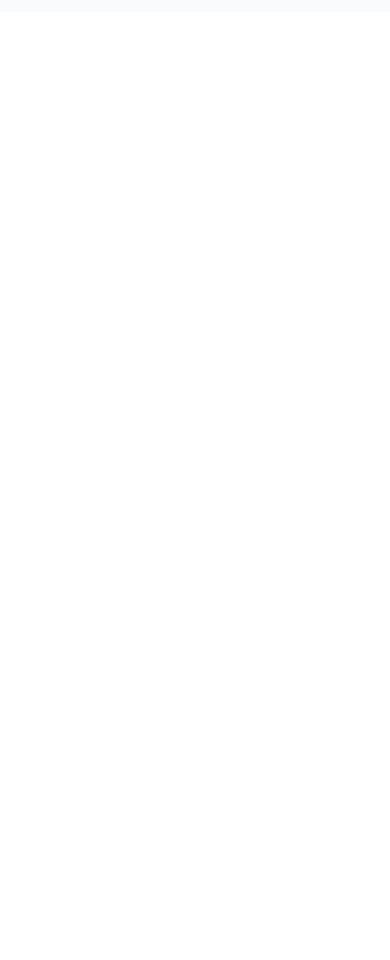
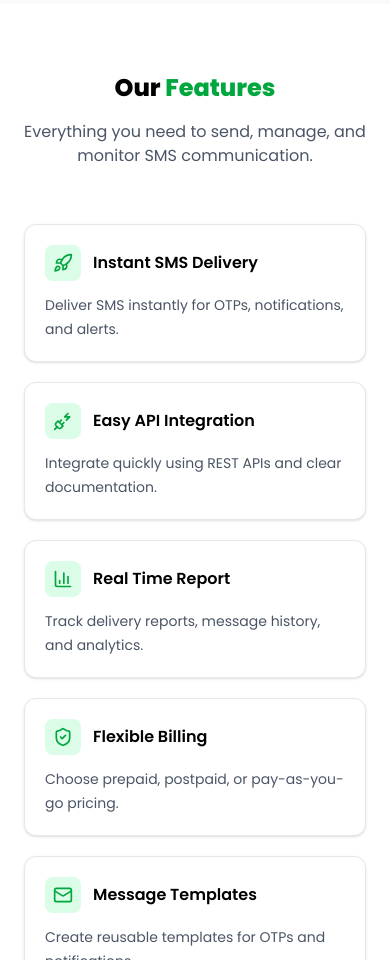
Before and after one commit to zelalem-yitbarek/Dagu_SMS_GAETWAY, a Next.js app in the folder frontend/: page / in a window 390 px wide. Shown: the part 1040-2000 px from the top of the page. Before the commit the page ends 1100 px from the top, so only its background shows below. Built offline with nearby package versions, Linux system fonts and the light colour scheme.

Commit message:
feat: add responsive features section with dark mode and scroll animations

```diff
--- a/frontend/src/app/page.tsx
+++ b/frontend/src/app/page.tsx
@@ -1,4 +1,5 @@
 
+import FeatureSection from "@/components/Features";
 import HeroSection from "@/components/HeroSection";
 import Navbar from "@/components/NavBar";
 import Trustedby from "@/components/Partners";
@@ -10,6 +11,7 @@ export default function Home() {
    <Navbar/>
    <HeroSection/>
    <Trustedby/>
+   <FeatureSection/>
    </>
   );
 }
--- /dev/null
+++ b/frontend/src/components/Features.tsx
@@ -0,0 +1,116 @@
+"use client";
+
+import { motion } from "framer-motion";
+import {
+  Rocket,
+  PlugZap,
+  BarChart3,
+  ShieldCheck,
+  Mail,
+  Languages,
+  RotateCcw,
+  LayoutDashboard,
+} from "lucide-react";
+
+const features = [
+  {
+    title: "Instant SMS Delivery",
+    description: "Deliver SMS instantly for OTPs, notifications, and alerts.",
+    icon: Rocket,
+  },
+  {
+    title: "Easy API Integration",
+    description: "Integrate quickly using REST APIs and clear documentation.",
+    icon: PlugZap,
+  },
+  {
+    title: "Real Time Report",
+    description: "Track delivery reports, message history, and analytics.",
+    icon: BarChart3,
+  },
+  {
+    title: "Flexible Billing",
+    description: "Choose prepaid, postpaid, or pay-as-you-go pricing.",
+    icon: ShieldCheck,
+  },
+  {
+    title: "Message Templates",
+    description: "Create reusable templates for OTPs and notifications.",
+    icon: Mail,
+  },
+  {
+    title: "Unicode Support",
+    description: "Send messages in Amharic, Afaan Oromo, Arabic, and more.",
+    icon: Languages,
+  },
+  {
+    title: "Automatic Retry",
+    description: "Retry failed deliveries automatically for better success.",
+    icon: RotateCcw,
+  },
+  {
+    title: "Analytics Dashboard",
+    description: "Monitor usage trends and delivery performance in real time.",
+    icon: LayoutDashboard,
+  },
+];
+
+export default function FeatureSection() {
+  return (
+    <section className="w-full bg-white py-5 transition-colors duration-300 dark:bg-gray-950">
+      <div className="mx-auto max-w-7xl px-6">
+        {/* Heading */}
+        <motion.div
+          initial={{ opacity: 0, y: 40 }}
+          whileInView={{ opacity: 1, y: 0 }}
+          viewport={{ once: true }}
+          transition={{ duration: 0.7 }}
+          className="mb-14 text-center"
+        >
+          <h2 className="text-2xl font-extrabold text-black dark:text-white">
+            Our <span className="text-green-600">Features</span>
+          </h2>
+
+          <p className="mx-auto mt-4 max-w-2xl text-gray-600 dark:text-gray-300">
+            Everything you need to send, manage, and monitor SMS communication.
+          </p>
+        </motion.div>
+
+        {/* Features Grid */}
+        <div className="grid gap-5 md:grid-cols-2 lg:grid-cols-4">
+          {features.map((feature, index) => {
+            const Icon = feature.icon;
+
+            return (
+              <motion.div
+                key={feature.title}
+                initial={{ opacity: 0, y: 40 }}
+                whileInView={{ opacity: 1, y: 0 }}
+                viewport={{ once: true }}
+                transition={{
+                  duration: 0.6,
+                  delay: index * 0.1,
+                }}
+                className="rounded-xl border border-gray-200 bg-white p-5 shadow-sm transition-all duration-300 hover:-translate-y-2 hover:shadow-lg dark:border-gray-800 dark:bg-gray-900"
+              >
+                <div className="mb-3 flex items-center gap-3">
+                  <div className="rounded-lg bg-green-100 p-2 dark:bg-green-900/30">
+                    <Icon size={20} className="text-green-600" />
+                  </div>
+
+                  <h3 className="text-base font-semibold text-black dark:text-white">
+                    {feature.title}
+                  </h3>
+                </div>
+
+                <p className="text-sm leading-6 text-gray-600 dark:text-gray-400">
+                  {feature.description}
+                </p>
+              </motion.div>
+            );
+          })}
+        </div>
+      </div>
+    </section>
+  );
+}
--- a/frontend/src/components/HeroSection.tsx
+++ b/frontend/src/components/HeroSection.tsx
@@ -17,7 +17,7 @@ export default function HeroSection() {
             transition={{ duration: 0.9, ease: "easeOut" }}
             className="space-y-8"
           >
-            <h1 className="text-3xl font-extrabold leading-tight text-black md:text-2xl lg:text-6xl dark:text-white">
+            <h1 className="text-3xl font-extrabold leading-tight text-black md:text-2xl lg:text-4xl dark:text-white">
               Deliver{" "}
               <span className="text-green-600">SMS Messages</span>
               <br />
@@ -30,7 +30,7 @@ export default function HeroSection() {
               messages at scale.
             </p>
 
-            <button className="rounded-md bg-green-700 px-8 py-4 text-sm font-regular text-white transition hover:bg-green-800">
+            <button className="rounded-md bg-green-700 px-7 py-3 text-sm font-regular text-white transition hover:bg-green-800 cursor-pointer">
               Get Started
             </button>
           </motion.div>
@@ -45,8 +45,8 @@ export default function HeroSection() {
             <Image
               src={heroImage}
               alt="SMS Marketing"
-              width={700}
-              height={500}
+              width={400}
+              height={300}
               priority
               className="h-auto w-full max-w-[650px]"
             />
```
